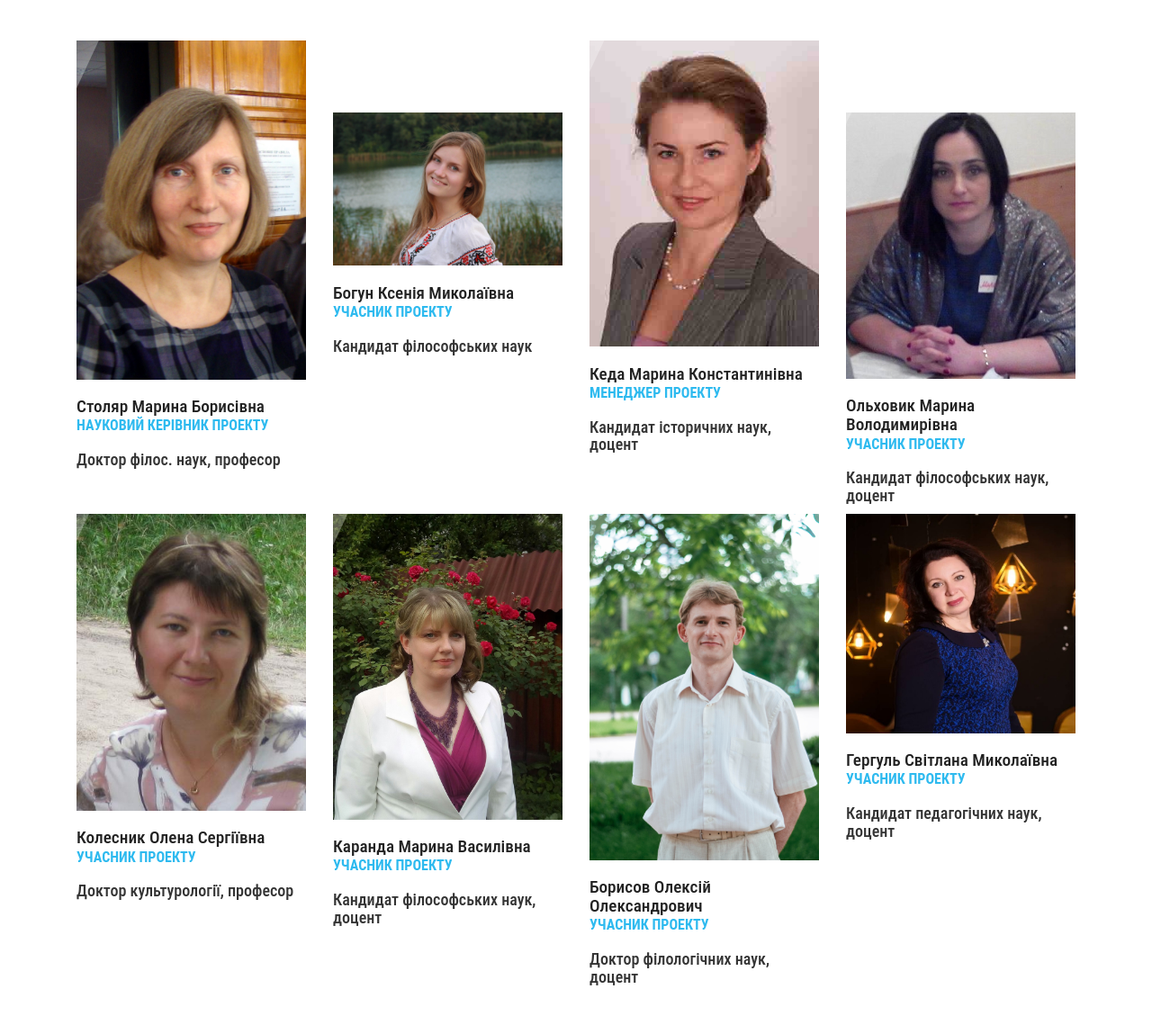
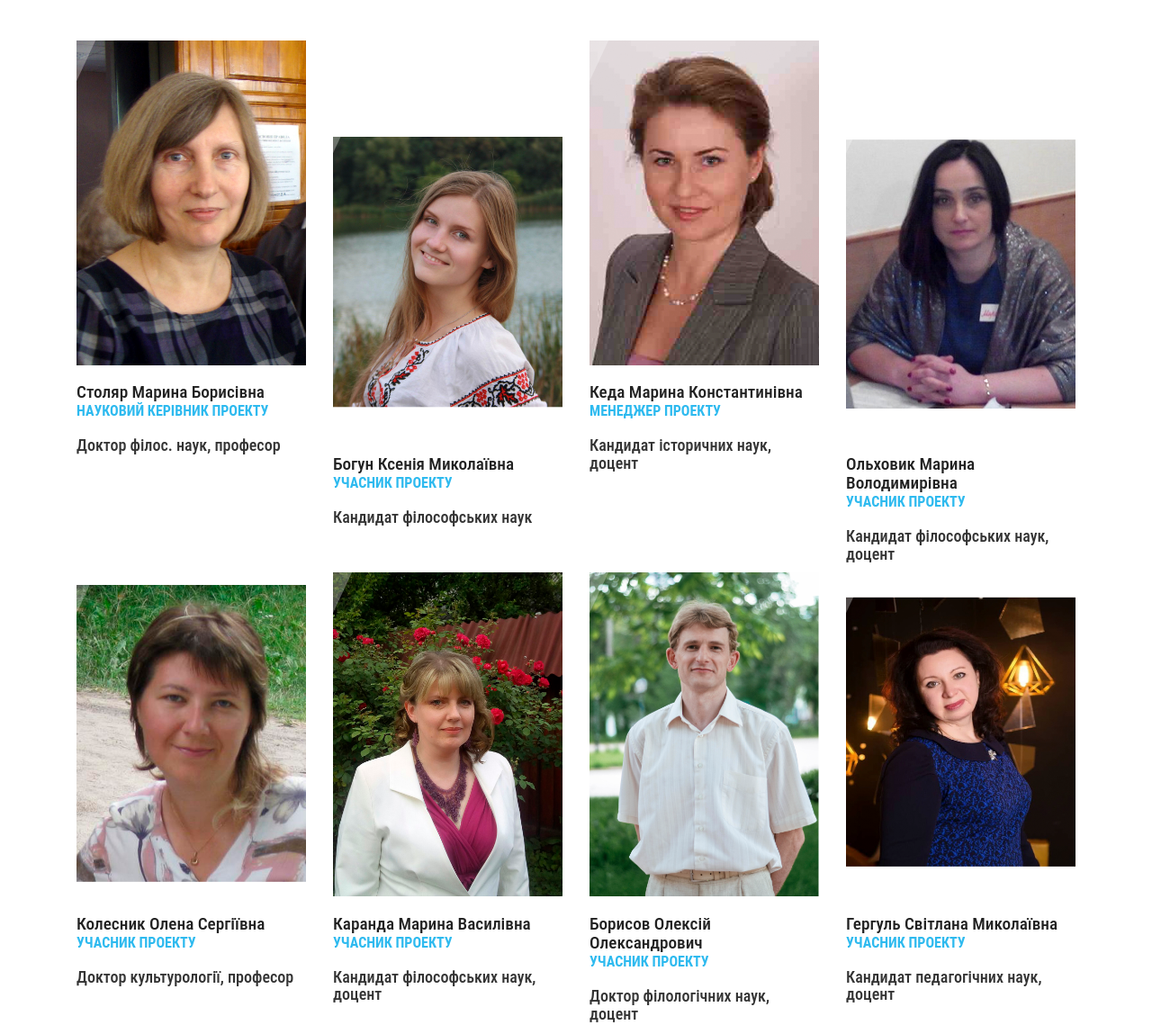
Before and after one commit to alinahaiduk/eap.philosophy, a plain HTML site: page about.html in a window 1280 px wide. Shown: the part 484-1623 px from the top of the page at 90% size. Drawn offline with Linux system fonts and the light colour scheme.

Commit message:
Second commit

```diff
--- a/about.html
+++ b/about.html
@@ -75,7 +75,7 @@ Smartphone Compatible web template, free webdesigns for Nokia, Samsung, LG, Sony
 			<div class="w3_agile_team_grids">
 				<div class="col-md-3 w3_agile_team_grid">
 					<div class="hover14 column">
-						<figure><img src="images/marina_stolar.jpg" alt=" " class="img-responsive" /></figure>
+						<figure><img src="images/003.jpg" alt=" " class="img-responsive" /></figure>
 					</div>
 					<h3>Столяр Марина Борисівна</h3>
 					<p>Науковий керівник проекту</p>
@@ -83,7 +83,7 @@ Smartphone Compatible web template, free webdesigns for Nokia, Samsung, LG, Sony
 				</div>
 				<div class="col-md-3 w3_agile_team_grid">
 					<div class="hover14 column">
-						<figure><img src="images/ksenia_bogun.jpg" alt=" " class="img-responsive" /></figure>
+						<figure><img src="images/007.jpg" alt=" " class="img-responsive" /></figure>
 					</div>
 					<h3>Богун Ксенія Миколаївна</h3>
 					<p>Учасник проекту</p>
@@ -91,7 +91,7 @@ Smartphone Compatible web template, free webdesigns for Nokia, Samsung, LG, Sony
 				</div>
 				<div class="col-md-3 w3_agile_team_grid">
 					<div class="hover14 column">
-						<figure><img src="images/marina_keda.jpg" alt=" " class="img-responsive" /></figure>
+						<figure><img src="images/005.jpg" alt=" " class="img-responsive" /></figure>
 					</div>
 					<h3>Кеда Марина Константинівна</h3>
 					<p>Менеджер проекту</p>
@@ -99,7 +99,7 @@ Smartphone Compatible web template, free webdesigns for Nokia, Samsung, LG, Sony
 				</div>
 				<div class="col-md-3 w3_agile_team_grid">
 					<div class="hover14 column">
-						<figure><img src="images/marina_olhovik.jpg" alt=" " class="img-responsive" /></figure>
+						<figure><img src="images/004.jpg" alt=" " class="img-responsive" /></figure>
 					</div>
 					<h3>Ольховик Марина Володимирівна</h3>
 					<p>Учасник проекту</p>
@@ -107,7 +107,7 @@ Smartphone Compatible web template, free webdesigns for Nokia, Samsung, LG, Sony
 				</div>
 				<div class="col-md-3 w3_agile_team_grid">
 					<div class="hover14 column">
-						<figure><img src="images/elena_kolesnik.jpg" alt=" " class="img-responsive" /></figure>
+						<figure><img src="images/008.jpg" alt=" " class="img-responsive" /></figure>
 					</div>
 					<h3>Колесник Олена Сергіївна</h3>
 					<p>Учасник проекту</p>
@@ -115,7 +115,7 @@ Smartphone Compatible web template, free webdesigns for Nokia, Samsung, LG, Sony
 				</div>
 				<div class="col-md-3 w3_agile_team_grid">
 					<div class="hover14 column">
-						<figure><img src="images/marina_karanda.jpg" alt=" " class="img-responsive" /></figure>
+						<figure><img src="images/006.jpg" alt=" " class="img-responsive" /></figure>
 					</div>
 					<h3>Каранда Марина Василівна</h3>
 					<p>Учасник проекту</p>
@@ -123,7 +123,7 @@ Smartphone Compatible web template, free webdesigns for Nokia, Samsung, LG, Sony
 				</div>
 				<div class="col-md-3 w3_agile_team_grid">
 					<div class="hover14 column">
-						<figure><img src="images/oleksei_borisov.jpg" alt=" " class="img-responsive" /></figure>
+						<figure><img src="images/002.jpg" alt=" " class="img-responsive" /></figure>
 					</div>
 					<h3>Борисов Олексій Олександрович</h3>
 					<p>Учасник проекту</p>
@@ -131,7 +131,7 @@ Smartphone Compatible web template, free webdesigns for Nokia, Samsung, LG, Sony
 				</div>
 				<div class="col-md-3 w3_agile_team_grid">
 					<div class="hover14 column">
-						<figure><img src="images/svitlana_gergul.jpg" alt=" " class="img-responsive" /></figure>
+						<figure><img src="images/001.jpg" alt=" " class="img-responsive" /></figure>
 					</div>
 					<h3>Гергуль Світлана Миколаївна</h3>
 					<p>Учасник проекту</p>
@@ -167,10 +167,10 @@ Smartphone Compatible web template, free webdesigns for Nokia, Samsung, LG, Sony
 						<ul>
 							<li><a href="index.html">Головна</a></li>
 						    <li><a href="about.html">Учасники</a></li>
-						    <li><a href="gallery1.html">Галерея</a></li>
-						    <li><a href="konferencii.html">Конференції</a></li>
+						    <li><a href="gallery_1.html">Галерея</a></li>
+						    <li><a href="konferencii1.html">Конференції</a></li>
 						    <li><a href="science.html">Наукові праці</a></li>
-						    <li><a href="news.html">Новини</a></li>
+						    <li><a href="news1.html">Новини</a></li>
 						</ul>
 					</div>
 				</div>
```
Also changed, not shown: images/001.jpg (added), images/002.jpg (added), images/003.jpg (added), images/004.jpg (added), images/005.jpg (added), images/006.jpg (added), images/007.jpg (added), images/008.jpg (added).
